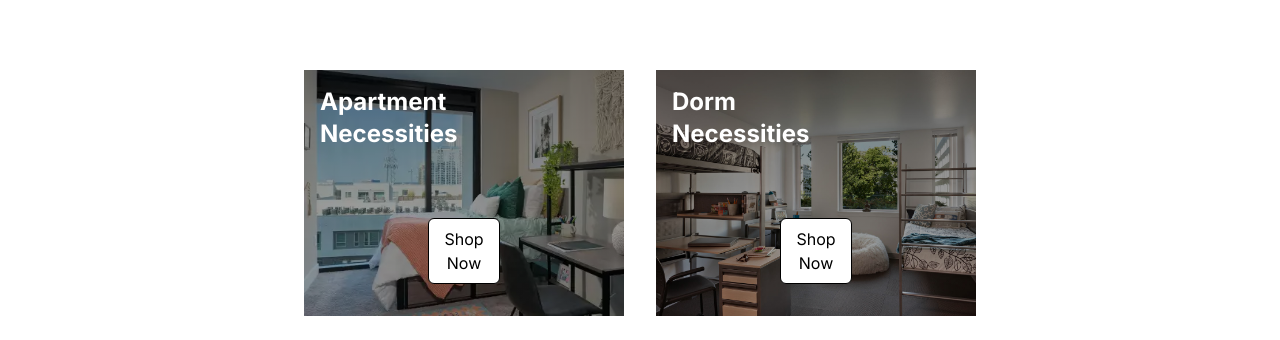
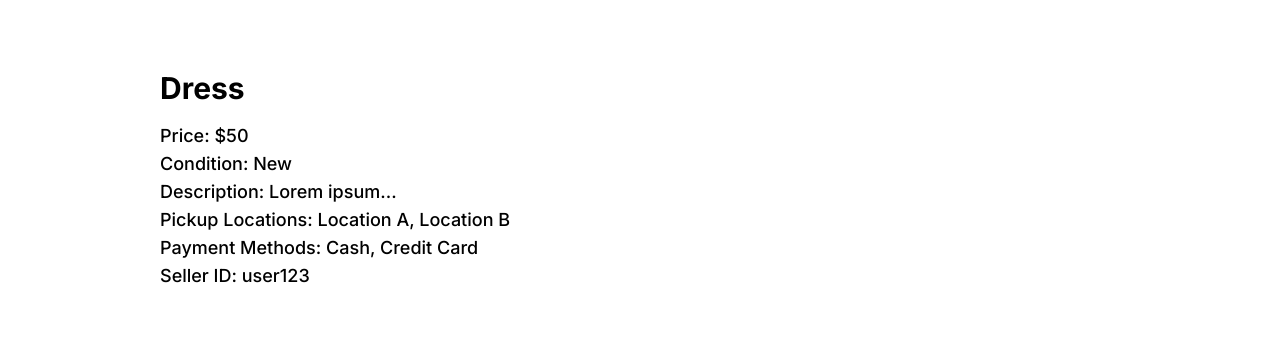
Before and after one commit to mbacarro/ucycle, a React (Create React App) app: page /item/1 in a window 1280 px wide. Shown: the part 153-493 px from the top of the page. Built offline with nearby package versions, Linux system fonts and the light colour scheme.

Commit message:
added items details page and got it to show basic item details

```diff
--- a/src/App/App.js
+++ b/src/App/App.js
@@ -9,6 +9,7 @@ import Profile from '../Pages/Profile/Profile.js';
 import Report from '../Pages/Report/Report.js';
 import CreateListing from '../Pages/CreateListing/CreateListing.js';
 import Category from '../Pages/Category/Category.js';
+import ItemDetails from '../Pages/ItemDetails/ItemDetails.js';
 
 function App() {
   return (
@@ -21,6 +22,7 @@ function App() {
       <Route path="/Report" element={<Report />} />
       <Route path="/Sell" element={<CreateListing />} />
       <Route path="/category/:category" element={<Category />} />
+      <Route path="/item/:itemId" element={<ItemDetails />} />
       <Route path="*" element={<Home />} />
     </Routes>
   );
--- /dev/null
+++ b/src/Pages/ItemDetails/ItemDetails.js
@@ -0,0 +1,50 @@
+import React from 'react';
+import { useParams } from 'react-router-dom';
+import { items } from '../../SampleInventory/sampleInventory';
+
+import NavBar from '../../Components/Navbar/Navbar';
+
+function findItemById(itemId) {
+    itemId = Number(itemId);
+    for (const category in items) {
+        const categoryItems = items[category];
+        const foundItem = categoryItems.find(item => item.itemID === itemId);
+        if (foundItem) {
+            return foundItem;
+        }
+    }
+    return null;
+}
+
+const ItemDetails = () => {
+    const { itemId } = useParams();
+    const item = findItemById(itemId);
+
+    if (!item) {
+        return (
+            <>
+                <NavBar />
+                <div className="mx-40 my-20">Item not found</div>;
+            </>
+
+
+        )
+    }
+
+    return (
+        <>
+            <NavBar />
+            <div className="mx-40 my-20">
+                <h1 className="text-3xl font-bold text-black">{item.name}</h1>
+                <p className="mt-4 text-lg font-medium text-black">Price: ${item.price}</p>
+                <p className="text-lg font-medium text-black">Condition: {item.condition}</p>
+                <p className="text-lg font-medium text-black">Description: {item.description}</p>
+                <p className="text-lg font-medium text-black">Pickup Locations: {item.pickupLocations.join(', ')}</p>
+                <p className="text-lg font-medium text-black">Payment Methods: {item.paymentMethod.join(', ')}</p>
+                <p className="text-lg font-medium text-black">Seller ID: {item.sellerID}</p>
+            </div>
+        </>
+    );
+};
+
+export default ItemDetails;
```
